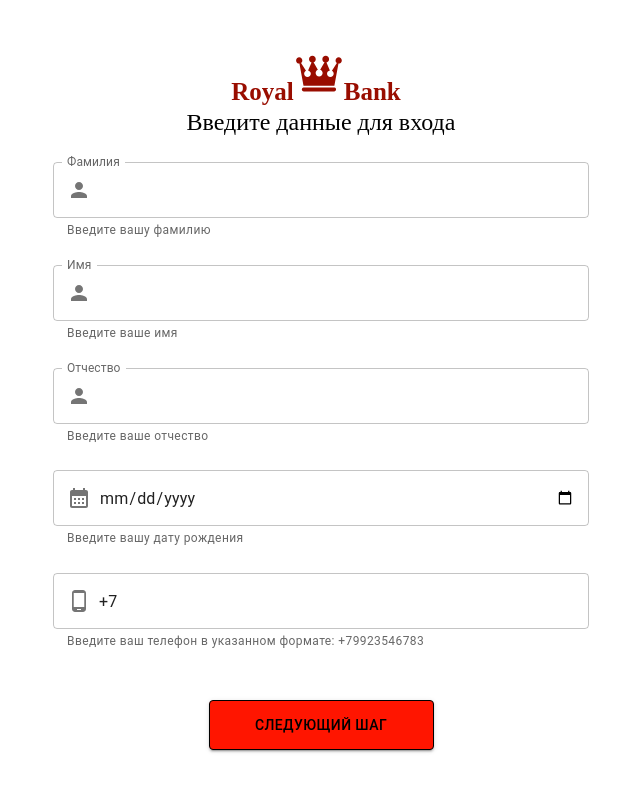
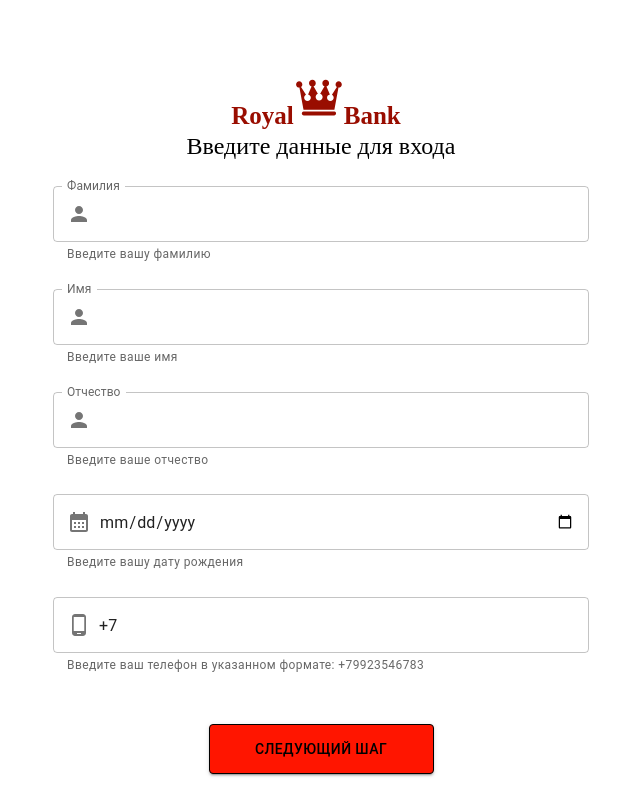
Before and after one commit to TheAlmightyMight/Royal-Bank, a React (Vite) app in the folder bank/: page /registration/step1 in a window 1280 px wide. Shown: the whole page, without its empty margins (319-959 px from the left). Built offline with nearby package versions, Linux system fonts and the light colour scheme.

Commit message:
marginTop upd

```diff
--- a/bank/src/pages/registration/regStep1.jsx
+++ b/bank/src/pages/registration/regStep1.jsx
@@ -261,7 +261,7 @@ function Registration() {
         component="form"
         noValidate
       >
-        <Grid item style={{ mt: "3rem" }} xs={12}>
+        <Grid item style={{ marginTop: "3rem" }} xs={12}>
           <Logo />
         </Grid>
         <Grid item xs={12} sx={{ textAlign: "center" }}>
--- a/bank/src/pages/registration/regStep3.jsx
+++ b/bank/src/pages/registration/regStep3.jsx
@@ -207,12 +207,6 @@ function RegStep3() {
                   passwordHint: !passwordShown.passwordHint,
                 })
               }
-              // onBlur={() =>
-              //   setPasswordShown({
-              //     ...passwordShown,
-              //     passwordHint: !passwordShown.passwordHint,
-              //   })
-              // }
               type={passwordShown.password ? "password" : "text"}
               label={"Пароль"}
               value={values.password}
```
